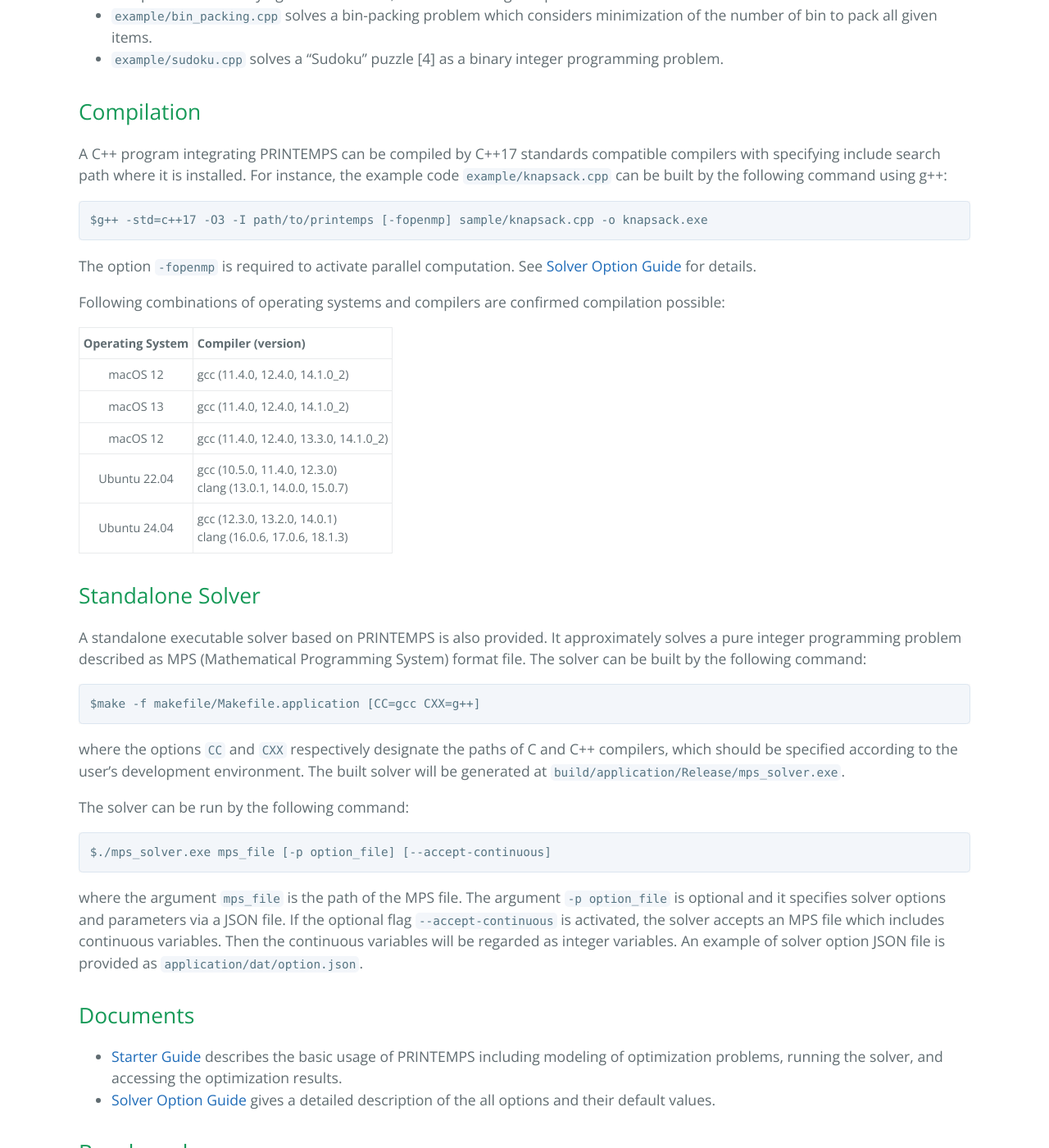
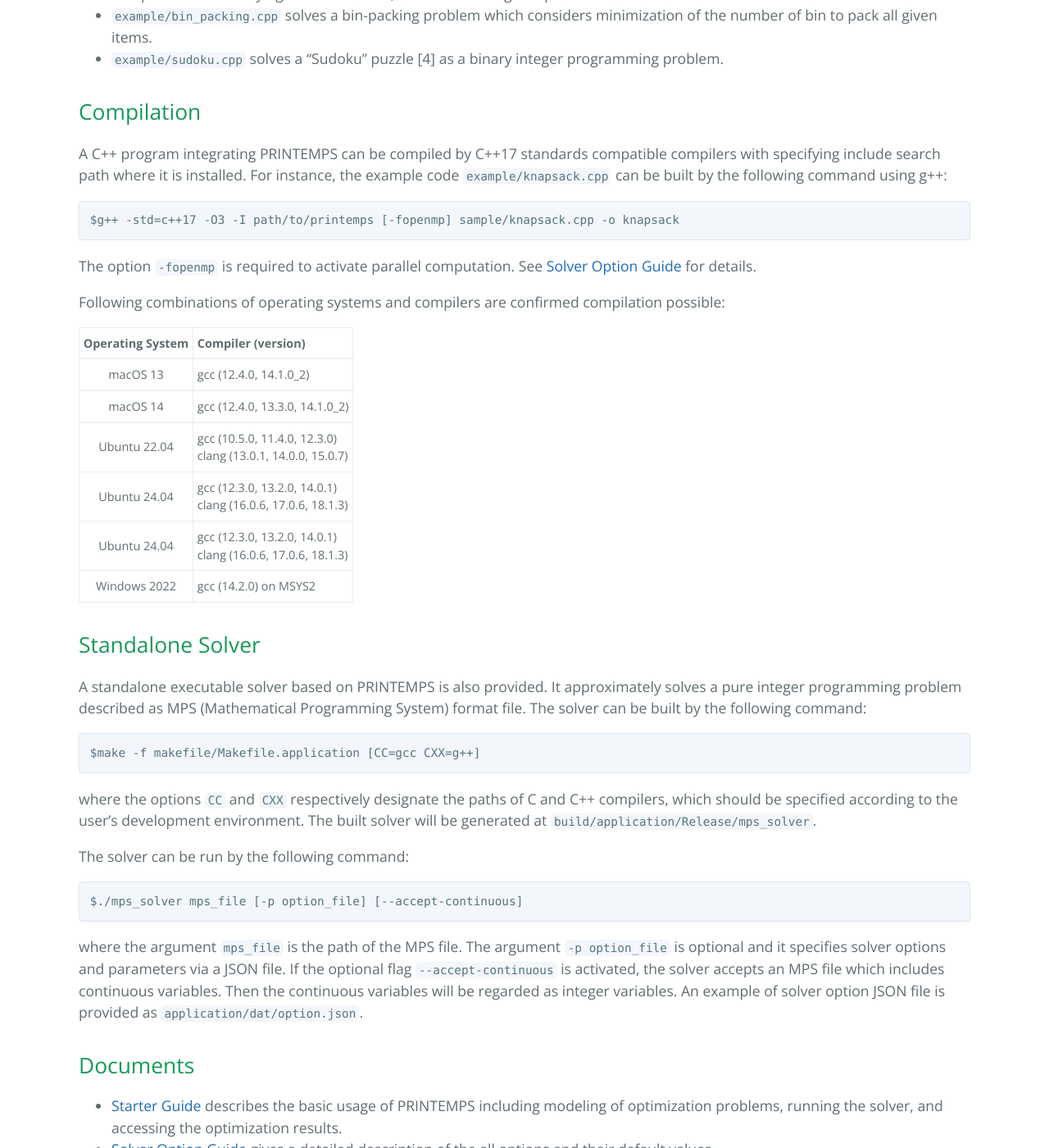
Before and after one commit to snowberryfield/printemps, a Jekyll site: the page built from index.md, in a window 1280 px wide and 1400 px high, scrolled down 2971 px. Shown: the whole window at 82% size. Built offline with Jekyll 4.4.1, drawn with Linux system fonts in a browser that asks for light colours; the repository's description, which GitHub fills in, is left out; some of the changed text lies outside the part shown.

Commit message:
Update for v2.6.0.

````diff
--- a/index.md
+++ b/index.md
@@ -18,8 +18,7 @@
 ## News
 |     Date      | Update                                                                                            |
 |:-------------:|:--------------------------------------------------------------------------------------------------|
-| Dec 12, 2024 | [New benchmark results](./contents/benchmark/index.md) were added.                                |
-| Sep 29, 2024 | [PRINTEMPS v2.5.0](https://github.com/snowberryfield/printemps/releases/tag/v2.5.0) was released. |
+| Jan. 12, 2025 | [PRINTEMPS v2.6.0](https://github.com/snowberryfield/printemps/releases/tag/v2.6.0) was released. |
 | Feb. 8, 2024 | [Tabu Search-Based Heuristic Solver for General Integer Linear Programming Problems](https://ieeexplore.ieee.org/document/10418217), a paper on PRINTEMPS, has been published in IEEE Access. |
 
 ## Algorithm
@@ -85,7 +84,7 @@
 ## Compilation
 A C++ program integrating PRINTEMPS can be compiled by C++17 standards compatible compilers with specifying include search path where it is installed. For instance, the example code [`example/knapsack.cpp`](https://github.com/snowberryfield/printemps/tree/master/example/knapsack.cpp) can be built by the following command using g++:
 ```
-$g++ -std=c++17 -O3 -I path/to/printemps [-fopenmp] sample/knapsack.cpp -o knapsack.exe
+$g++ -std=c++17 -O3 -I path/to/printemps [-fopenmp] sample/knapsack.cpp -o knapsack
 ```
 
 The option `-fopenmp` is required to activate parallel computation. See [Solver Option Guide](./contents/solver_option_guide.md) for details.
@@ -94,22 +93,23 @@
 
 | Operating System | Compiler (version)                                                 |
 |:----------------:|:-------------------------------------------------------------------|
-|     macOS 12     | gcc (11.4.0, 12.4.0, 14.1.0_2)                                     |
-|     macOS 13     | gcc (11.4.0, 12.4.0, 14.1.0_2)                                     |
-|     macOS 12     | gcc (11.4.0, 12.4.0, 13.3.0, 14.1.0_2)                             |
+|     macOS 13     | gcc (12.4.0, 14.1.0_2)                                             |
+|     macOS 14     | gcc (12.4.0, 13.3.0, 14.1.0_2)                                     |
 |   Ubuntu 22.04   | gcc (10.5.0, 11.4.0, 12.3.0) <br /> clang (13.0.1, 14.0.0, 15.0.7) |
 |   Ubuntu 24.04   | gcc (12.3.0, 13.2.0, 14.0.1) <br /> clang (16.0.6, 17.0.6, 18.1.3) |
+|   Ubuntu 24.04   | gcc (12.3.0, 13.2.0, 14.0.1) <br /> clang (16.0.6, 17.0.6, 18.1.3) |
+|   Windows 2022   | gcc (14.2.0) on MSYS2                                              |
 
 ## Standalone Solver
 A standalone executable solver based on PRINTEMPS is also provided. It approximately solves a pure integer programming problem described as MPS (Mathematical Programming System) format file. The solver can be built by the following command:
 ```
 $make -f makefile/Makefile.application [CC=gcc CXX=g++]
 ```
-where the options `CC` and `CXX` respectively designate the paths of C and C++ compilers, which should be specified according to the user's development environment. The built solver will be generated at `build/application/Release/mps_solver.exe`.
+where the options `CC` and `CXX` respectively designate the paths of C and C++ compilers, which should be specified according to the user's development environment. The built solver will be generated at `build/application/Release/mps_solver`.
 
 The solver can be run by the following command:
 ```
-$./mps_solver.exe mps_file [-p option_file] [--accept-continuous]
+$./mps_solver mps_file [-p option_file] [--accept-continuous]
 ```
 where the argument `mps_file` is the path of the MPS file. The argument `-p option_file` is optional and it specifies solver options and parameters via a JSON file. If the optional flag `--accept-continuous` is activated, the solver accepts an MPS file which includes continuous variables. Then the continuous variables will be regarded as integer variables. An example of solver option JSON file is provided as [`application/dat/option.json`](https://github.com/snowberryfield/printemps/blob/master/application/dat/option.json).
 
````
Also changed, not shown: contents/solver_option_guide.md (+0 -3 lines).
